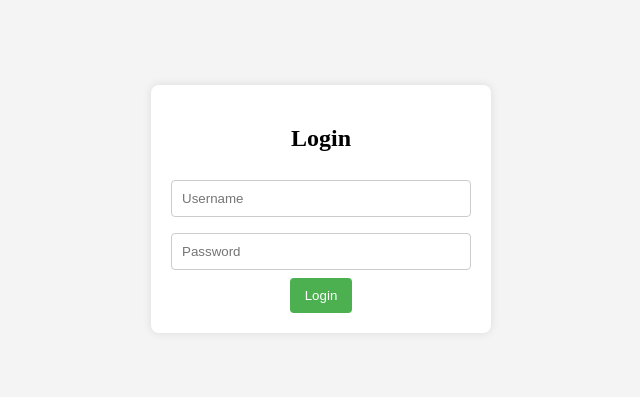
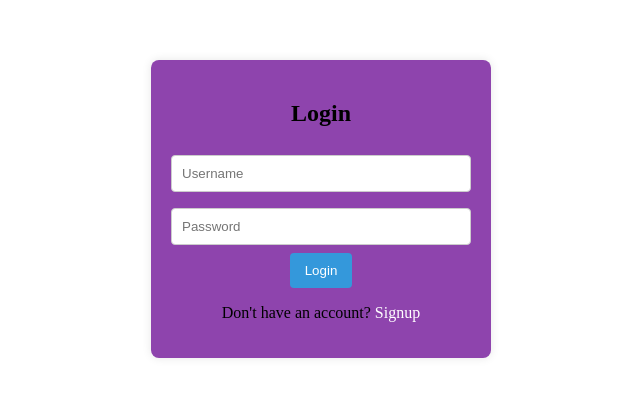
Before and after one commit to kodalarp/html-thing, a plain HTML site: page index.html in a window 1280 px wide. Shown: the part 191-588 px from the top of the page, without its empty margins (319-959 px from the left). Drawn offline with Linux system fonts and the light colour scheme.

Commit message:
Update index.html

```diff
--- a/index.html
+++ b/index.html
@@ -3,7 +3,7 @@
 <head>
     <meta charset="UTF-8">
     <meta name="viewport" content="width=device-width, initial-scale=1.0">
-    <title>Login Form</title>
+    <title>Animated Login Form</title>
     <style>
         body {
             display: flex;
@@ -11,11 +11,11 @@
             justify-content: center;
             height: 100vh;
             margin: 0;
-            background-color: #f4f4f4;
+            background: url('') center/cover no-repeat; /* Replace with your flying car image */
         }
 
         .login-container {
-            background-color: #fff;
+            background-color: #8e44ad; /* Purple background color */
             box-shadow: 0 0 10px rgba(0, 0, 0, 0.1);
             padding: 20px;
             border-radius: 8px;
@@ -45,7 +45,7 @@
         }
 
         button {
-            background-color: #4caf50;
+            background-color: #3498db; /* Blue signup button color */
             color: white;
             padding: 10px 15px;
             border: none;
@@ -55,7 +55,7 @@
         }
 
         button:hover {
-            background-color: #45a049;
+            background-color: #2980b9; /* Darker blue on hover */
         }
     </style>
 </head>
@@ -67,6 +67,7 @@
             <input type="password" placeholder="Password" required>
             <button type="submit">Login</button>
         </form>
+        <p>Don't have an account? <a href="https://example.com/flying-car.jpg" target="_blank" style="color: white; text-decoration: none;">Signup</a></p>
     </div>
 </body>
 </html>
```
